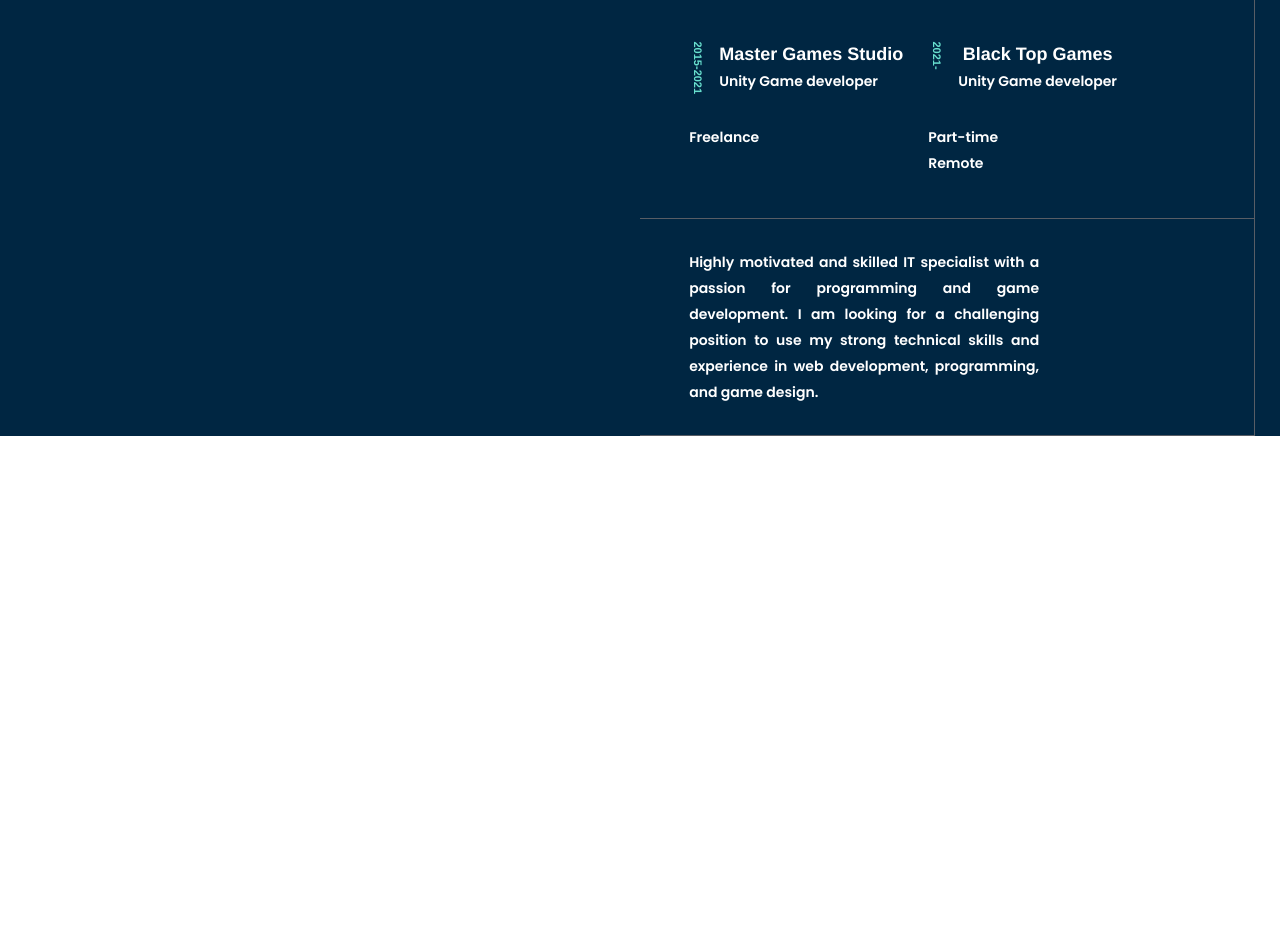
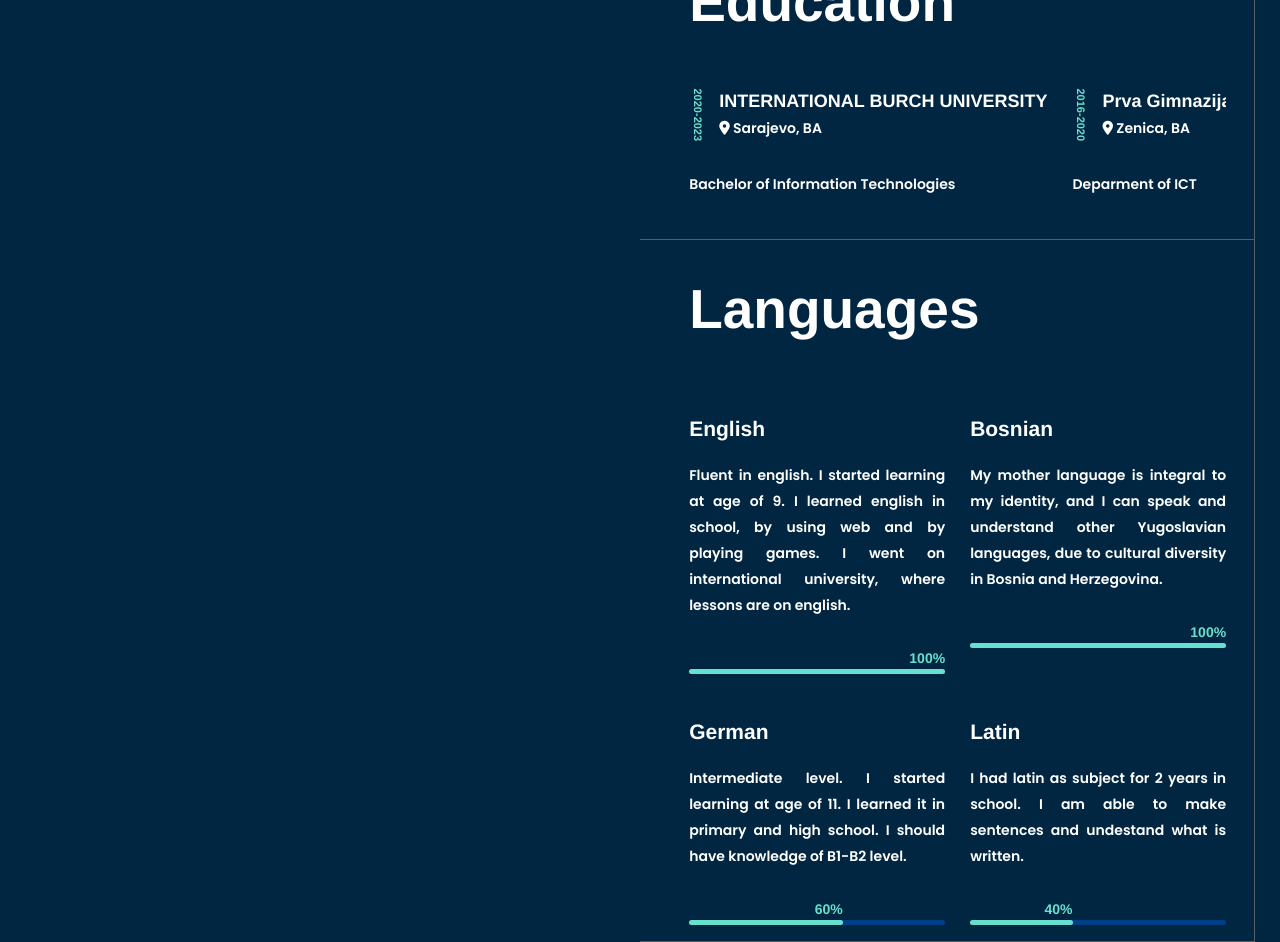
Before and after one commit to AjdiNNN/biography, a Vue app: page / in a window 1280 px wide. Shown: the part 1800-2742 px from the top of the page. Before the commit the page ends 2236 px from the top, so only its background shows below. Built offline with nearby package versions, Linux system fonts and the light colour scheme.

Commit message:
Languages section

```diff
--- a/index.html
+++ b/index.html
@@ -4,7 +4,7 @@
     <meta charset="UTF-8" />
     <link rel="icon" type="image/svg+xml" href="/vite.svg" />
     <meta name="viewport" content="width=device-width, initial-scale=1.0" />
-    <title>Vite + Vue</title>
+    <title>Ajdin Hukić</title>
   </head>
   <body>
     <div id="app"></div>
--- a/src/App.vue
+++ b/src/App.vue
@@ -24,14 +24,14 @@
                   programming, and game design.
                 </p>
             </div>
-            <div class="content">
+            <div class="content" id="about">
                 <h1>
                   About me
                 </h1>
                 <h3 style="color: #68e0cf;">My story</h3>
                 <div style="display: flex; width: 90%;">
                   <p>
-                    Gamer from young age. Started thinkering with programming and game modifications
+                    Gamer from young age. Started tinkering with programming and game modifications
                     for various multiplayer games.
                   </p>
                   <p style="margin-left: 50px;">
@@ -51,6 +51,24 @@
                       <li><strong>RESIDENCE</strong> Zenica, BA</li>
                   </ul>
             </div>
+
+            <div class="content">
+                <h1>
+                  Experience
+                </h1>
+                <div class="slider">
+                  <div class="item">
+                    <div class="date">2015-2021</div>
+                    <div class="item-name">Master Games Studio <a href="https://themastergames.com/"><i class="fa-solid fa-link"></i></a><p><i class="fa-solid fa-code"></i> Unity Game developer </p></div>
+                    <p>Freelance</p>
+                  </div>
+                  <div class="item">
+                    <div class="date">2021-</div>
+                    <div class="item-name">Black Top Games  <p><i class="fa-solid fa-code"></i> Unity Game developer </p></div>
+                    <p>Part-time <br>Remote</p>
+                  </div>
+                </div>
+            </div>
             <div class="content">
                 <h1>
                   Education
@@ -58,43 +76,54 @@
                 <div class="slider">
                   <div class="item">
                     <div class="date">2020-2023</div>
-                    <div class="item-name">INTERNATIONAL BURCH UNIVERSITY <p>Sarajevo, BA</p></div>
+                    <div class="item-name">INTERNATIONAL BURCH UNIVERSITY <p> <i class="fa-solid fa-location-dot"></i> Sarajevo, BA</p></div>
                     <p>Bachelor of Information Technologies</p>
                   </div>
                   <div class="item">
                     <div class="date">2016-2020</div>
-                    <div class="item-name">Prva Gimnazija <p>Zenica, BA</p></div>
+                    <div class="item-name">Prva Gimnazija <p> <i class="fa-solid fa-location-dot"></i> Zenica, BA</p></div>
                     <p>Deparment of ICT</p>
                   </div>
                 </div>
             </div>
             <div class="content">
                 <h1>
-                  Experience
+                  Languages
                 </h1>
-                <div class="slider">
-                  <div class="item">
-                    <div class="date">2015-2021</div>
-                    <div class="item-name">Master Games Studio <p> Unity Game developer </p></div>
-                    <p>Freelance</p>
+                <ul class="grid language">
+                      <li>
+                        <h2>English</h2>
+                        <p>Fluent in english. I started learning at age of 9. I learned english in school, by using web and by playing games. I went on international university, where lessons are on english.</p>
+                        <div class="label">100%</div>
+                        <div class="percentage-bar">
+                        <div class="filler" style="width: 100%;"></div>
                         </div>
-                  <div class="item">
-                    <div class="date">2021-</div>
-                    <div class="item-name">Black Top Games  <p> Unity Game developer </p></div>
-                    <p>Part-time <br>Remote</p>
+                      </li>
+                      <li>
+                        <h2>Bosnian</h2>
+                        <p>My mother language is integral to my identity, and I can speak and understand other Yugoslavian languages, due to cultural diversity in Bosnia and Herzegovina.</p>
+                        <div class="label">100%</div>
+                        <div class="percentage-bar">
+                        <div class="filler" style="width: 100%;"></div>
                       </div>
+                      </li>
+                      <li>
+                        <h2>German</h2>
+                        <p>Intermediate level. I started learning at age of 11. I learned it in primary and high school. I should have knowledge of B1-B2 level.</p>
+                        <div class="label" style="width: 60%;">60%</div>
+                        <div class="percentage-bar">
+                          <div class="filler" style="width: 60%;"></div>
                         </div>
+                      </li>
+                      <li>
+                        <h2>Latin</h2>
+                        <p>I had latin as subject for 2 years in school. I am able to make sentences and undestand what is written.</p>
+                        <div class="label" style="width: 40%;">40%</div>
+                        <div class="percentage-bar">
+                          <div class="filler" style="width: 40%;"></div>
                       </div>
-            <div class="content">
-                <p style="margin-top: 30px;">
-                  Highly motivated and skilled IT
-                  specialist with a passion for
-                  programming and game development.
-                  I am looking for a challenging position
-                  to use my strong technical skills and
-                  experience in web development,
-                  programming, and game design.
-                </p>
+                      </li>
+                  </ul>
             </div>
         </div>
     </div>
@@ -209,6 +238,7 @@ h3{
 }
 
 .grid {
+  width: 95%;
   display: grid;
   grid-template-columns: 1fr 1fr; /* Two columns */
   justify-items: start;
@@ -275,4 +305,27 @@ span
   scrollbar-width: thin;
   scrollbar-color: #0011ff transparent;
 }
+.percentage-bar {
+  max-width: 350px;
+  height: 5px;
+  background: #003f86;
+  position: relative;
+  border-radius: 10px;
+}
+
+.filler {
+  width: 0;
+  height: 100%;
+  background-color: #68e0cf; /* Change this color as needed */
+  border-radius: 10px;
+}
+
+.label {
+  width: 100%;
+  text-align: end;
+  color: #68e0cf;
+}
+.language{
+  grid-gap: 25px;
+}
 </style>
--- a/src/components/Navigation.vue
+++ b/src/components/Navigation.vue
@@ -10,7 +10,7 @@
 	  <div class="right">
 		<div class="links" :class="{ 'active': isMenuOpen }">
 		  <a href="#">HOME</a>
-		  <a href="#">ABOUT</a>
+		  <a href="#about">ABOUT</a>
 		  <a href="#">SERVICES</a>
 		  <a href="#">CONTACT</a>
 		  <a href="#" class="resume">Resume<i class="fas fa-download"></i></a>
@@ -112,10 +112,10 @@ align-items: center;
     align-items: center; /* Vertically center the text */
 }
 .links a:hover{
-	color: #F19A3E;
+	color: #68e0cf;
 }
 .links a:hover{
-	border-color: #F19A3E;
+	border-color: #68e0cf;
 }
 
 .links.active {
```
Lines whose indentation alone changed are shown as unchanged.
